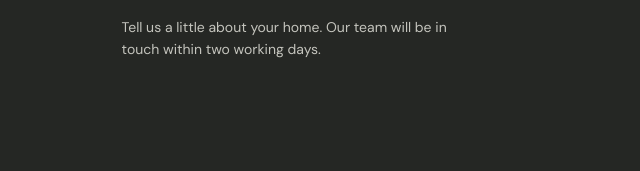
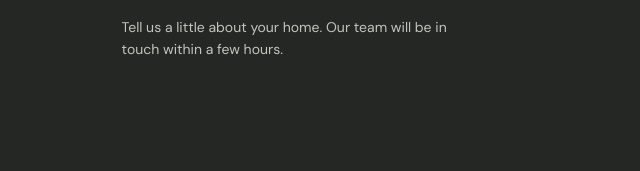
Before and after one commit to abnbhost/abnbhost-website, a plain HTML site: page index.html in a window 1280 px wide. Shown: the part 6359-6530 px from the top of the page, 0-640 px from the left. Drawn offline with nearby package versions, Linux system fonts and the light colour scheme; no server answers.

Commit message:
Update index.html

```diff
--- a/index.html
+++ b/index.html
@@ -86,7 +86,7 @@
       </section>
 
       <section class="contact" id="contact">
-        <div class="contact-copy"><p class="eyebrow light">Own a beautiful property?</p><h2>Let’s make it<br /><em>work beautifully.</em></h2><p>Tell us a little about your home. Our team will be in touch within two working days.</p></div>
+        <div class="contact-copy"><p class="eyebrow light">Own a beautiful property?</p><h2>Let’s make it<br /><em>work beautifully.</em></h2><p>Tell us a little about your home. Our team will be in touch within a few hours.</p></div>
         <form class="contact-form" id="lead-form" action="https://formsubmit.co/hello@abnbhost.com" method="POST"><input type="hidden" name="_subject" value="New ABNBHost website inquiry" /><input type="hidden" name="_captcha" value="false" /><label>Your name<input required name="name" autocomplete="name" placeholder="First and last name" /></label><label>Email address<input required type="email" name="email" autocomplete="email" placeholder="you@company.com" /></label><label>Where is your property?<input required name="location" placeholder="City, state" /></label><label>Tell us about it <span>(optional)</span><textarea name="message" placeholder="Property type, number of rooms, or anything else..."></textarea></label><button type="submit">Send inquiry <span>↗</span></button><p class="form-message" aria-live="polite"></p></form>
       </section>
     </main>
```
